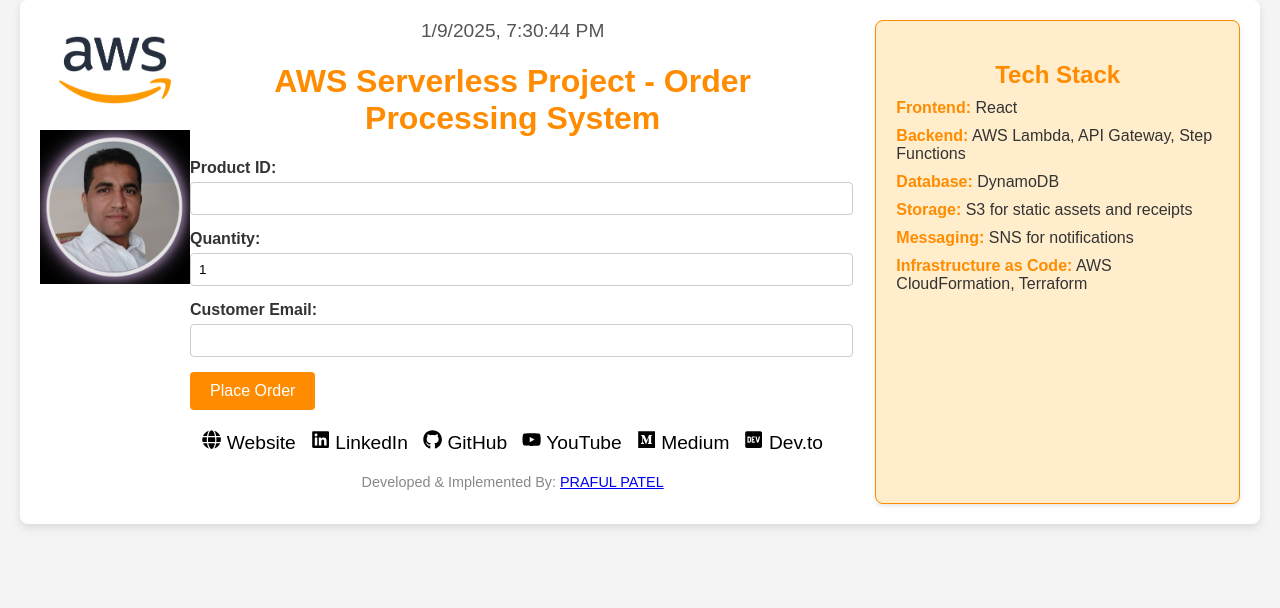
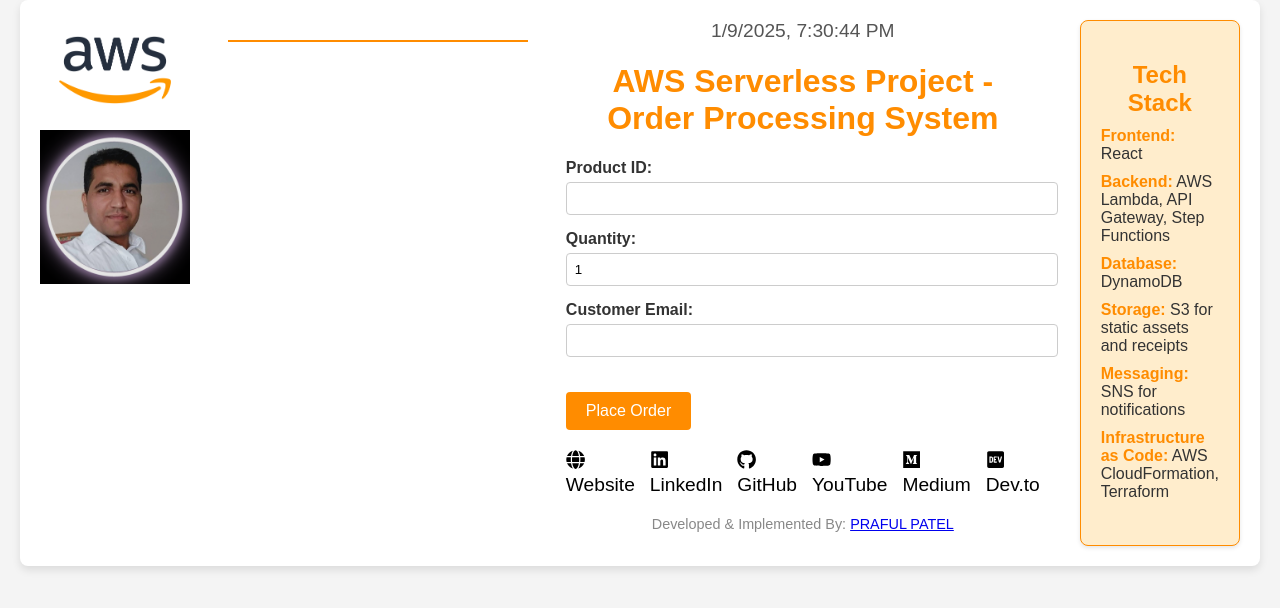
Before and after one commit to prafulpatel16/aws-order-proccessing-system, a React (Create React App) app in the folder frontend/: page / in a window 1280 px wide. Shown: the top 608 px of the page. Built offline with nearby package versions, Linux system fonts and the light colour scheme.

Commit message:
fixed frontend10

```diff
--- a/frontend/src/App.js
+++ b/frontend/src/App.js
@@ -76,6 +76,11 @@
         <img src={prafulLogo} alt="Praful Logo" className="logo praful-logo" />
       </div>
 
+      {/* Separator Line */}
+      <div className="separator">
+        <hr className="styled-line" />
+      </div>
+
       {/* Left Panel - Main Form */}
       <div className="left-panel">
         {/* Display current date and time at the top */}
@@ -91,6 +96,7 @@
               value={productId}
               onChange={(e) => setProductId(e.target.value)}
               required
+              className="reduced-textbox"
             />
           </div>
           <div className="form-group">
@@ -100,6 +106,7 @@
               value={quantity}
               onChange={(e) => setQuantity(e.target.value)}
               required
+              className="reduced-textbox"
             />
           </div>
           <div className="form-group">
@@ -109,6 +116,7 @@
               value={customerEmail}
               onChange={(e) => setCustomerEmail(e.target.value)}
               required
+              className="reduced-textbox"
             />
           </div>
           <button type="submit" className="submit-button">Place Order</button>
--- a/frontend/src/OrderForm.css
+++ b/frontend/src/OrderForm.css
@@ -7,14 +7,39 @@
 
 .logo-container-vertical {
   display: flex;
-  flex-direction: column; /* Make the logos stack vertically */
-  align-items: center; /* Center align the logos */
+  flex-direction: column; /* Stack logos vertically */
+  align-items: center; /* Center align logos */
   margin-bottom: 20px;
 }
 
 .logo {
   max-width: 150px;
-  margin-bottom: 10px; /* Add space between the logos */
+  margin-bottom: 10px; /* Add space between logos */
+}
+
+.separator {
+  width: 100%;
+  text-align: center;
+  margin: 20px 0;
+}
+
+.styled-line {
+  border: none;
+  border-top: 2px solid #ff8c00; /* Orange color */
+  width: 80%;
+  margin: 0 auto;
+}
+
+.reduced-textbox {
+  width: 70%; /* Reduce textbox width */
+}
+
+.form-group {
+  margin-bottom: 20px; /* Add spacing between form fields */
+}
+
+.submit-button {
+  margin-top: 20px;
 }
 
 .order-form-container {
```
